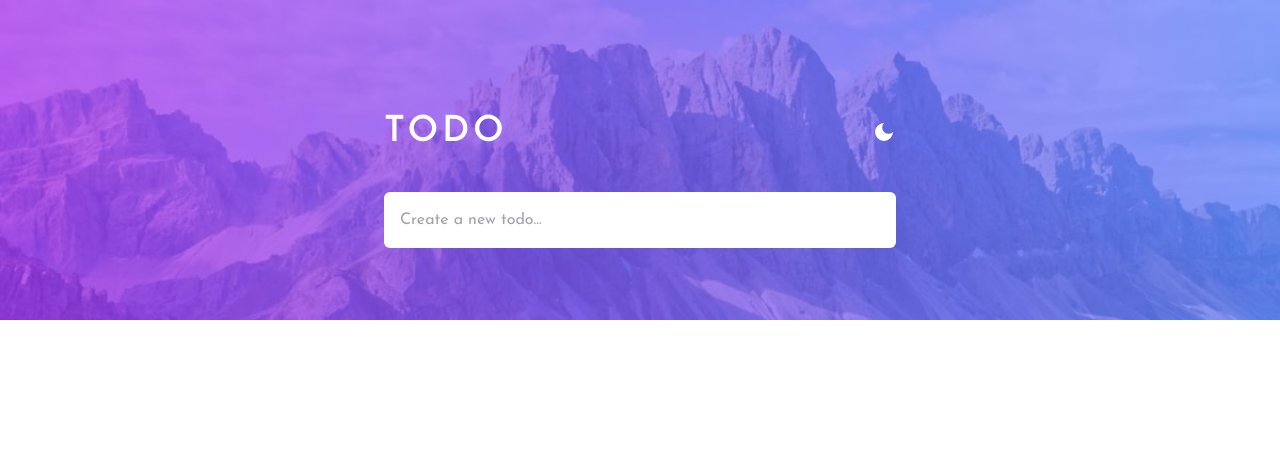
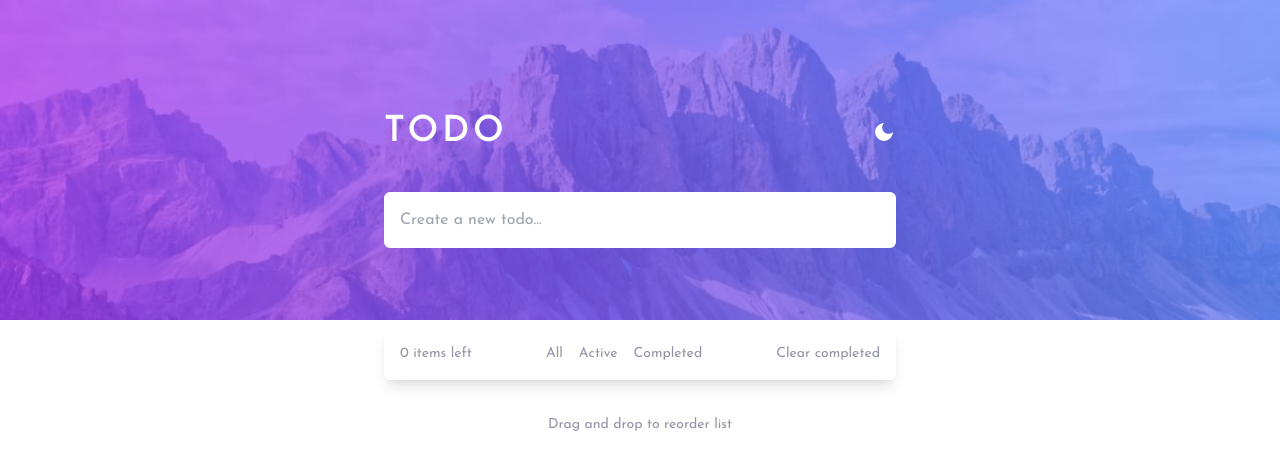
Before and after one commit to radriann21/todo-app-react-ts, a React (Vite) app: page / in a window 1280 px wide. Shown: the top 470 px of the page. Built offline with nearby package versions, Linux system fonts and the light colour scheme.

Commit message:
add footer enhance task item styling and add task count options

```diff
--- a/src/App.tsx
+++ b/src/App.tsx
@@ -7,6 +7,9 @@ function App() {
       <div className="w-full h-[320px] absolute top-0 left-0 bg-hero-pattern-mobile-light sm:bg-hero-pattern-desktop-light bg-cover bg-no-repeat -z-10"></div>
       <Header />
       <TasksListContainer />
+      <footer className="w-full text-center mt-8">
+        <span className="font-primaryRegular text-light-dark-grayish-blue text-sm">Drag and drop to reorder list</span>
+      </footer>
     </main>
   )
 }
--- a/src/components/TaskiItem.tsx
+++ b/src/components/TaskiItem.tsx
@@ -5,8 +5,9 @@ import { Close } from "./icons/Close"
 export const TaskItem = ({ task }: TaskItemProps) => {
   const deleteTask = useStore(TodoStore, (state) => state.deleteTask)
   return (
-    <li className="py-4 px-4 text-left w-full text-light-very-dark-grayish-blue flex items-center justify-between">
-      <div>
+    <li className="py-4 px-4 text-left w-full text-light-very-dark-grayish-blue flex items-center justify-between cursor-pointer border-b-2">
+      <div className="flex items-center space-x-8">
+
         {task.name}
       </div>
       <button onClick={() => deleteTask(task.id)}>
--- a/src/components/TasksList.tsx
+++ b/src/components/TasksList.tsx
@@ -2,10 +2,12 @@ import { TaskItem } from "./TaskiItem"
 
 export const TasksList = ({ tasks }: TasksListProps) => {
   return (
-    <ul className="w-full flex flex-col list-none items-center overflow-auto">
-      {tasks?.map(task => (
-        <TaskItem key={task.id} task={task} />
-      ))}
-    </ul>
+    <div>
+      <ul className="w-full flex flex-col list-none items-center overflow-auto">
+        {tasks?.map(task => (
+          <TaskItem key={task.id} task={task} />
+        ))}
+      </ul>
+    </div>
   )
 }
--- a/src/components/TasksListContainer.tsx
+++ b/src/components/TasksListContainer.tsx
@@ -4,6 +4,12 @@ import { TasksList } from "./TasksList";
 
 export const TasksListContainer = () => {
   const tasks = useStore(TodoStore, (state) => state.tasks);
+
+  const options: string[] = [
+    'All',
+    'Active',
+    'Completed'
+  ]
 
   return (
     <>
@@ -15,10 +21,20 @@ export const TasksListContainer = () => {
               <TasksList tasks={tasks} />
             )
         }
+        <section className="w-full bg-white flex items-center justify-between px-4 py-4 rounded-b-md">
+          <span className="text-sm text-light-dark-grayish-blue">
+            {tasks?.length !== 0 ? tasks?.length : 0} items left
+          </span>
+          <div className="flex items-center space-x-4">
+            {options.map((option, index) => (
+              <span key={index} className="text-sm text-light-dark-grayish-blue cursor-pointer transition-colors duration-300 hover:text-light-very-dark-grayish-blue">
+                {option}
+              </span>
+            ))}
+          </div>
+          <button className="text-light-dark-grayish-blue text-sm cursor-pointer transition-colors duration-300 hover:text-light-very-dark-grayish-blue">Clear completed</button>
+        </section>
       </section>
-      <span className={`mt-8 text-light-very-dark-grayish-blue text-sm ${tasks?.length === 0 ? 'hidden' : null}`}>
-        Drag and drop to reorder list
-      </span>
     </>
   )
 };
--- a/src/types/types.d.ts
+++ b/src/types/types.d.ts
@@ -12,6 +12,7 @@ type Actions = {
   createNewTask: (task: Task) => void,
   updateTask: (task: Task) => void,
   deleteTask: (taskId: string) => void,
+  setCompleted: (taskId: string) => void
 }
 
 type TasksListProps = {
```
